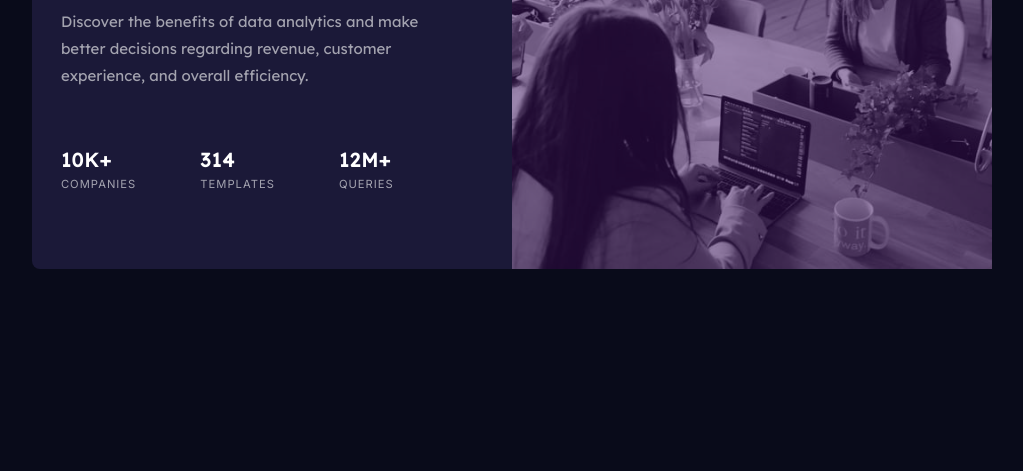
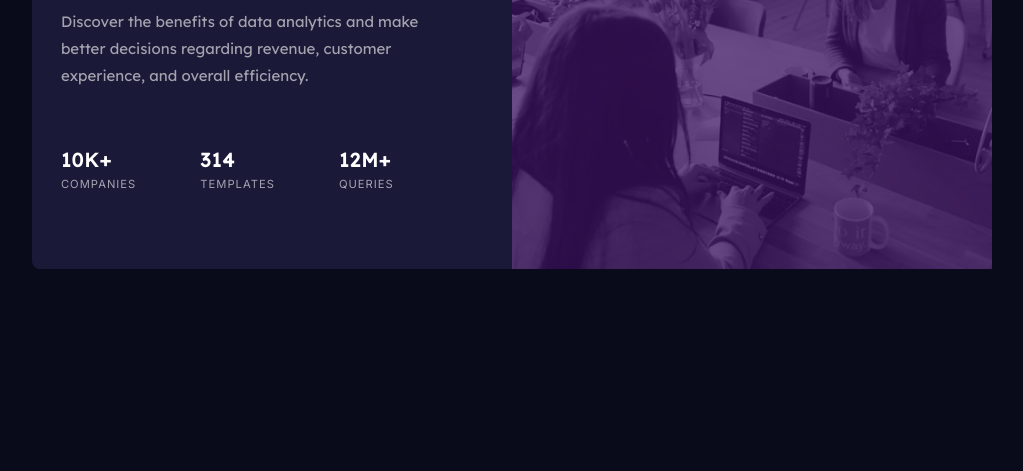
Before and after one commit to User9511/frontend-mentor-stats-preview-card-component, a plain HTML site: page index.html in a window 1280 px wide. Shown: the part 329-800 px from the top of the page, without its empty margins (128-1151 px from the left). Drawn offline with Linux system fonts and the light colour scheme.

Commit message:
Update styles.css

```diff
--- a/styles.css
+++ b/styles.css
@@ -55,7 +55,7 @@ picture {
 }
 
 img {
-  opacity: 50%;
+  opacity: 25%;
 }
 
 .outer-container {
```
